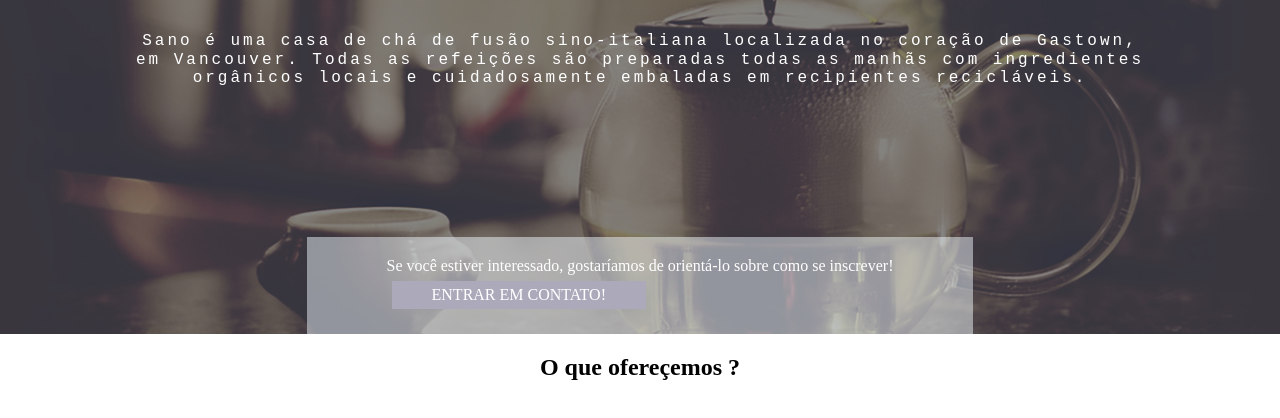
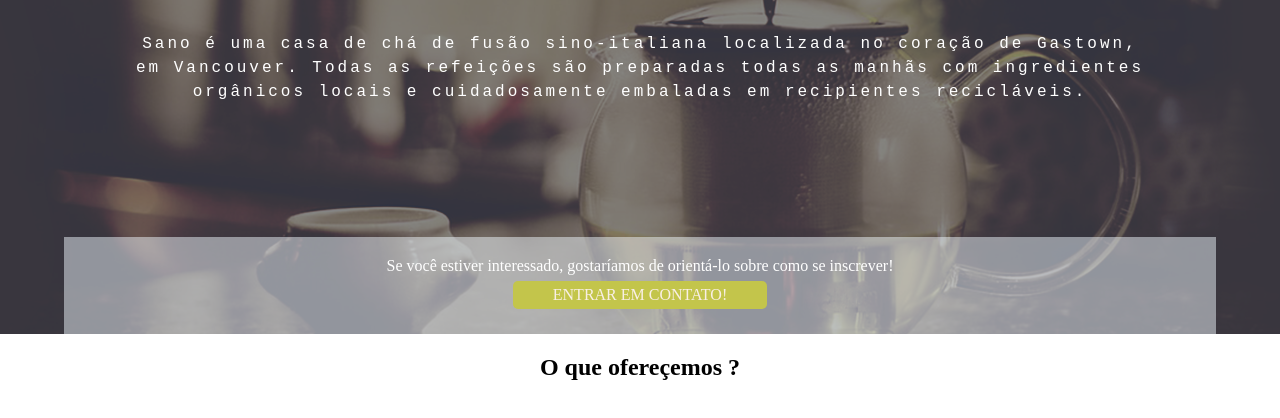
Before and after one commit to rvinicius396g/landing-page-restaurant, a plain HTML site: page index.html in a window 1280 px wide. Shown: the part 266-684 px from the top of the page. Drawn offline with Linux system fonts and the light colour scheme.

Commit message:
estilização da cor do botão do head

```diff
--- a/assets/css/template.css
+++ b/assets/css/template.css
@@ -34,10 +34,14 @@
 .section-head1 {
     text-align: center;
 }
+.section-head2 {
+    min-width: 90vw ;
+}
 .head-logo-info {
     font-family: courier new,courier,monospace;
     color: #fff;
     letter-spacing: 3px;
+    line-height: 1.5;
 }
 .head-logo img {
     height: 125px;
@@ -51,11 +55,16 @@
 }
 
 .btnheader {
+    display: flex;
+    flex-direction: column;
+    justify-content: center;
+    align-items: center;
     font-family: raleway;
     color: #fff;
     background-color: rgba(240, 248, 255, 0.49);
     padding: 20px 80px;
     font-weight: 300;
+    text-align: center;
 }
 .btn {
     background-color: #ACA9BB;
@@ -63,4 +72,9 @@
     text-transform: uppercase;
     padding: 5px 40px;
     margin: 5px;
+    text-decoration: none;
+    background-color: #C3C54B;
+    color: #F9EFE6;
+    border-radius: 5px;
+    font-weight: bolder;
 }
--- a/index.html
+++ b/index.html
@@ -26,7 +26,7 @@
                     <div class="btn-text">
                         Se você estiver interessado, gostaríamos de orientá-lo sobre como se inscrever!
                     </div>
-                    <div class="btn">Entrar em contato!</div>
+                    <div class="btn-area"><a class="btn" href=""> Entrar em contato!</a></div>
                 </div>
             </div>
         </div>
```
